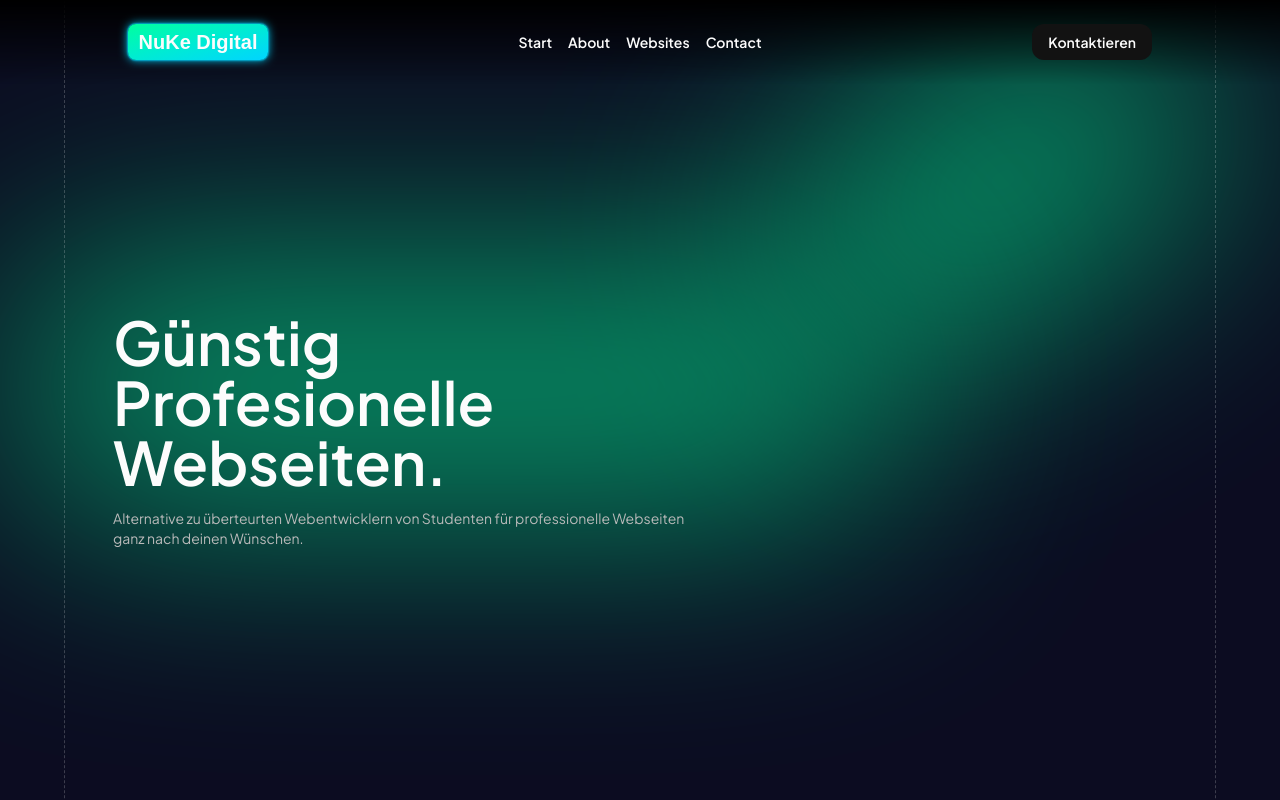
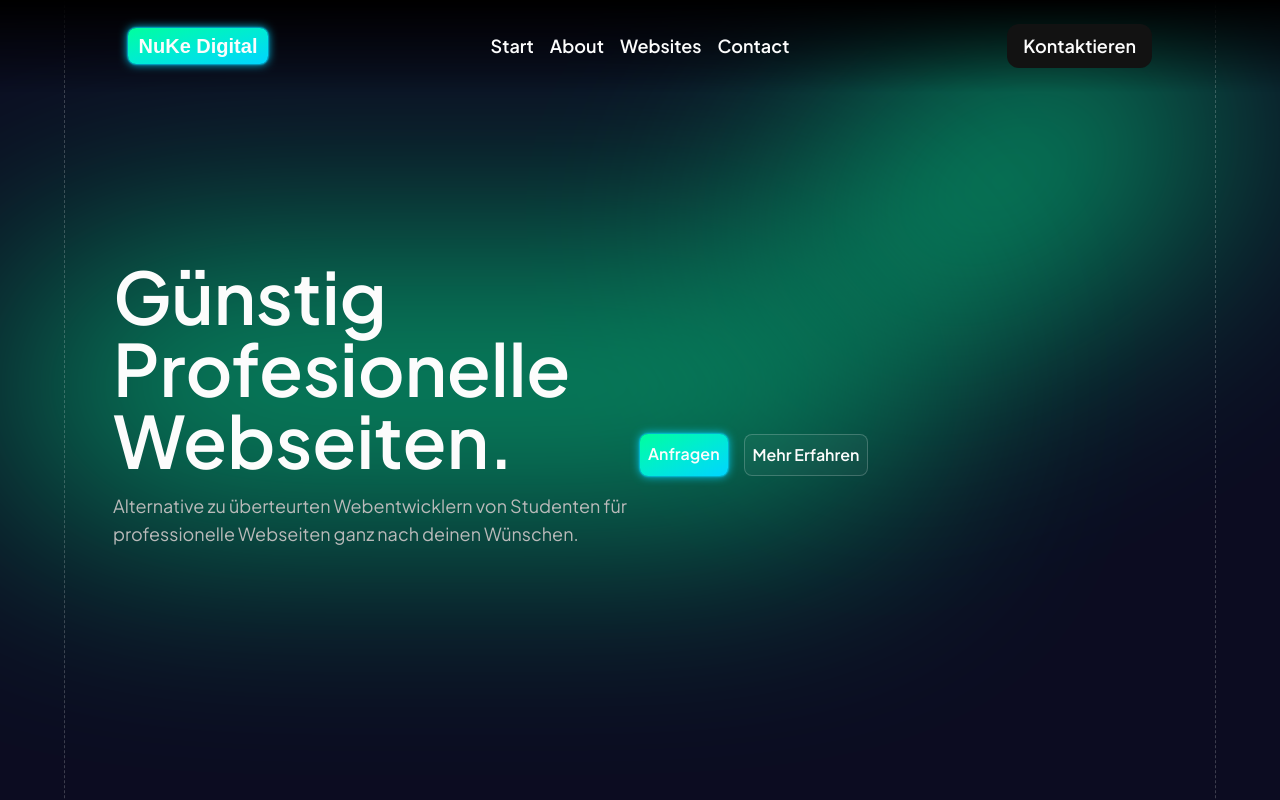
Before and after one commit to Nuke-Digital/nuke-digital, a React (Vite) app: page / in a window 1280 px wide. Shown: the top 800 px of the page. Built offline with nearby package versions, Linux system fonts and the light colour scheme.

Commit message:
resolution fix/hero sec

```diff
--- a/src/components/Navbar.tsx
+++ b/src/components/Navbar.tsx
@@ -60,7 +60,7 @@ export default function Navbar() {
   })
 
   return (
-    <div id='navbar' className='flex font-semibold justify-center flex-row fixed w-full top-0 z-50 md:text-md text-sm px-4' >
+    <div id='navbar' className='flex font-semibold justify-center flex-row fixed w-full top-0 z-50 md:text-lg text-md px-4' >
       <div className='lg:mx-16 mx-4 py-6 flex w-full md:px-12'>
         <div className='flex flex-1 flex-row gap-2 items-center'>
           {/*<img src={Logo} className='size-9'/>
@@ -71,7 +71,7 @@ export default function Navbar() {
         <div className='z-20 flex-2 justify-center flex items-center'>
           <ul className=''>
           {!isMobile && links.map((item) =>
-              <NavLink to={item.href} className='p-2'>
+              <NavLink id='links' to={item.href} className='p-2'>
                   {item.title}
               </NavLink>
           )}
@@ -79,12 +79,12 @@ export default function Navbar() {
         </div>
         <div className='flex-1 flex justify-end items-center'>
           <div className='px-4 py-2 bg-background-cta rounded-xl md:block hidden'>
-            <a href='mailto:kontakt@nuke-digital.com' className=''>
+            <a id='links' href='mailto:kontakt@nuke-digital.com' className=''>
               Kontaktieren
             </a>
           </div>
           <div className='rounded-xl md:hidden block p-2'>
-            <a href='mailto:kontakt@nuke-digital.com'>
+            <a id='links' href='mailto:kontakt@nuke-digital.com'>
               <svg xmlns="http://www.w3.org/2000/svg" width="20" height="20" viewBox="0 0 24 24"><path fill='#fcfcfc' d="M24 10h-10v-10h-4v10h-10v4h10v10h4v-10h10z"/></svg>
             </a>
           </div>
--- a/src/pages/Home.tsx
+++ b/src/pages/Home.tsx
@@ -31,8 +31,10 @@ export default function Home() {
 
   return (
     <div className="relative">
-    <div className="absolute -z-10 right-10 top-20 w-[37vw] h-60 rotate-[-30deg] bg-primary blur-[120px] rounded-full opacity-60" />
-    <div className="absolute -z-10 left-0 top-70 w-[70vw] h-62.5 bg-primary blur-[120px] rounded-full opacity-60" />
+      <div className="absolute w-full h-full overflow-x-hidden">
+        <div className="absolute -z-10 right-10 top-20 w-[37vw] h-60 rotate-[-30deg] bg-primary blur-[120px] rounded-full opacity-60" />
+        <div className="absolute -z-10 left-0 top-70 w-[70vw] h-62.5 bg-primary blur-[120px] rounded-full opacity-60"/>
+      </div>
 
     <div className="lg:mx-16 mx-4 border-l border-r border-border border-dashed -mt-20 mb-1">
       <Section1/>
@@ -107,9 +109,8 @@ export default function Home() {
         </section>
       </main>
     </div>
-
-    <div className="absolute -z-10 -left-15 -bottom-100 w-200 h-50 bg-primary blur-[120px] rounded-full opacity-60" />
-    <div className="absolute -z-10 left-175 -bottom-50 w-50 h-50 bg-primary blur-[120px] rounded-full opacity-60" />
+      <div className="absolute -z-10 -left-15 -bottom-50 w-[80vw] h-50 bg-primary blur-[120px] rounded-full opacity-60" />
+      <div className="md:block hidden absolute -z-10 left-175 -bottom-50 w-50 h-50 bg-primary blur-[120px] rounded-full opacity-60" />
   </div>
   );
 }
@@ -128,14 +129,46 @@ export const Section1 = () => {
     return (
       <div>
         <section className="flex items-center justify-end h-[75vh] flex-col py-8 mt-15">
-          <div className="flex flex-col px-12 gap-4 md:mr-[40%] justify-center items-center">
-            <h1 className="text-6xl font-semibold ">Günstig Profesionelle Webseiten.</h1>
-            <h3 className="text-tex-secondary md:text-md text-sm">Alternative zu überteurten Webentwicklern von Studenten für professionelle Webseiten ganz nach deinen Wünschen.</h3>
+          <div className="flex flex-col px-12 gap-4 justify-center items-center">
+            <div className="flex flex-row justify-start w-full">
+              <h1 className="text-7xl font-semibold flex-1">Günstig Profesionelle Webseiten.</h1>
+              <div className="flex-1 self-end flex flex-row gap-4 font-semibold z-50">
+                 <motion.a
+                  initial={false}
+                  whileHover={{
+                    scale: 1.1
+                  }}
+                  href="/"
+                  style={{boxShadow:
+                      `0 0 2px #00D4FF,
+                        0 0 2px #00D4FF,
+                        0 0 10px #00D4FF`}}
+                  className='p-2 bg-linear-to-br from-primary to-secondary rounded-lg text-center'
+                  >
+                    Anfragen
+                  </motion.a>
+                 <motion.a
+                  initial={false}
+                  whileHover={{
+                    scale: 1.1
+                  }}
+                  href="/"
+
+                  className='p-2 bg-linear-to-br border-border border from-background-secondary to-background-secondary rounded-lg min-w-24 text-center'
+                  >
+                    Mehr Erfahren
+                  </motion.a>
+              </div>
+            </div>
+            <div className="flex flex-row justify-start w-full">
+              <h3 className="flex-1 text-tex-secondary md:text-lg text-md">Alternative zu überteurten Webentwicklern von Studenten für professionelle Webseiten ganz nach deinen Wünschen.</h3>
+              <div className="flex-1"/>
+            </div>
           </div>
         </section>
           <div ref={containerRef} className="h-[300vh] relative mask-[linear-gradient(to_right,transparent,black_15%,black_85%,transparent)]">
-              <div className="sticky top-0 h-screen w-103 my-0 mx-auto flex items-center justify-start overflow-visibl">
-                  <motion.div className="flex gap-16" style={{ x, willChange: 'transform'}}>
+              <div className="sticky top-0 h-screen w-103 my-0 mx-auto flex items-center justify-start overflow-visible">
+                  <motion.div className="flex gap-16 " style={{ x, willChange: 'transform'}}>
                    <div
                      className="shrink-0 border border-border rounded-xl overflow-hidden h-85 w-108 border-xl relative flex flex-col p-16"
                      key={"mo-aesthetik"}
--- a/src/style.css
+++ b/src/style.css
@@ -35,14 +35,14 @@ html {
   overflow-x: hidden;
 }
 
-a {
+#links {
   color: var(--color-text-primary);
   transition-property: color;
   transition-duration: 0.1s;
   transition-timing-function: ease-in-out
 }
 
-a:hover {
+#links:hover {
   color: var(--color-text-hover);
 }
 
```
